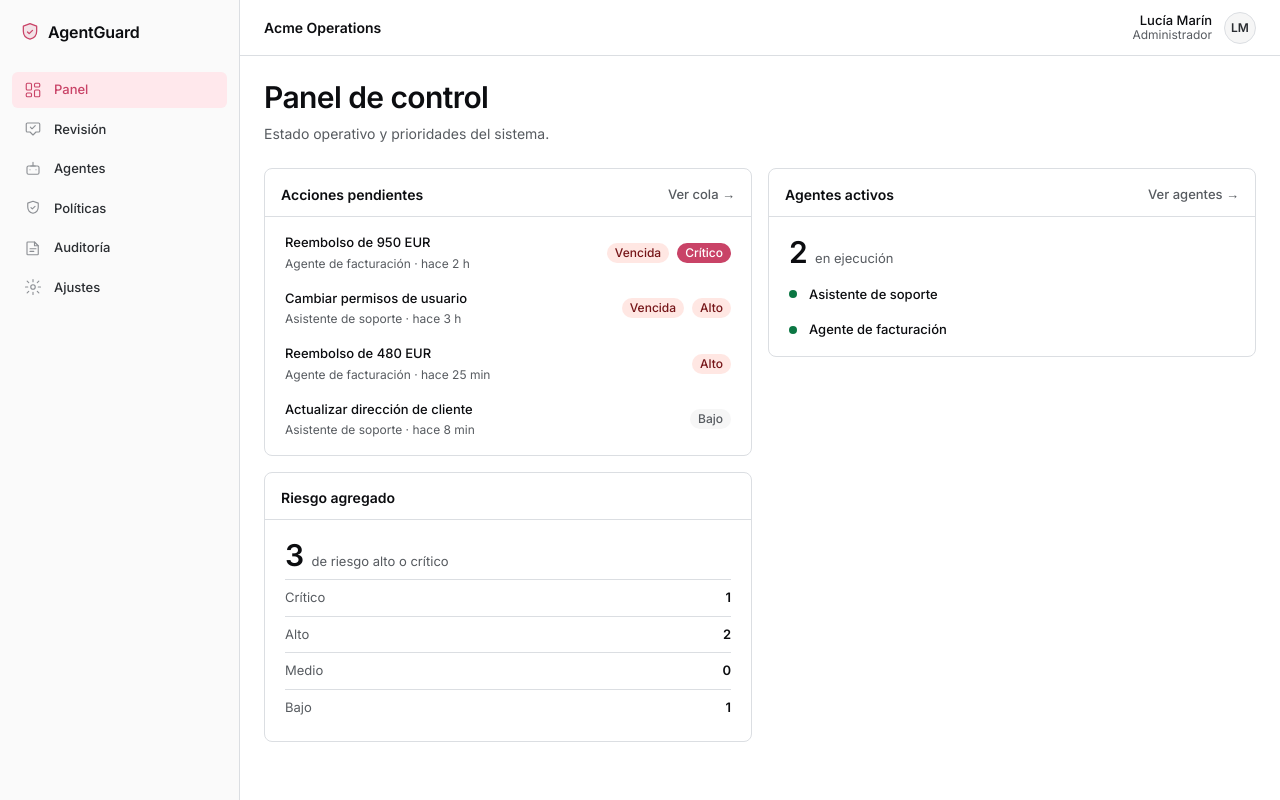
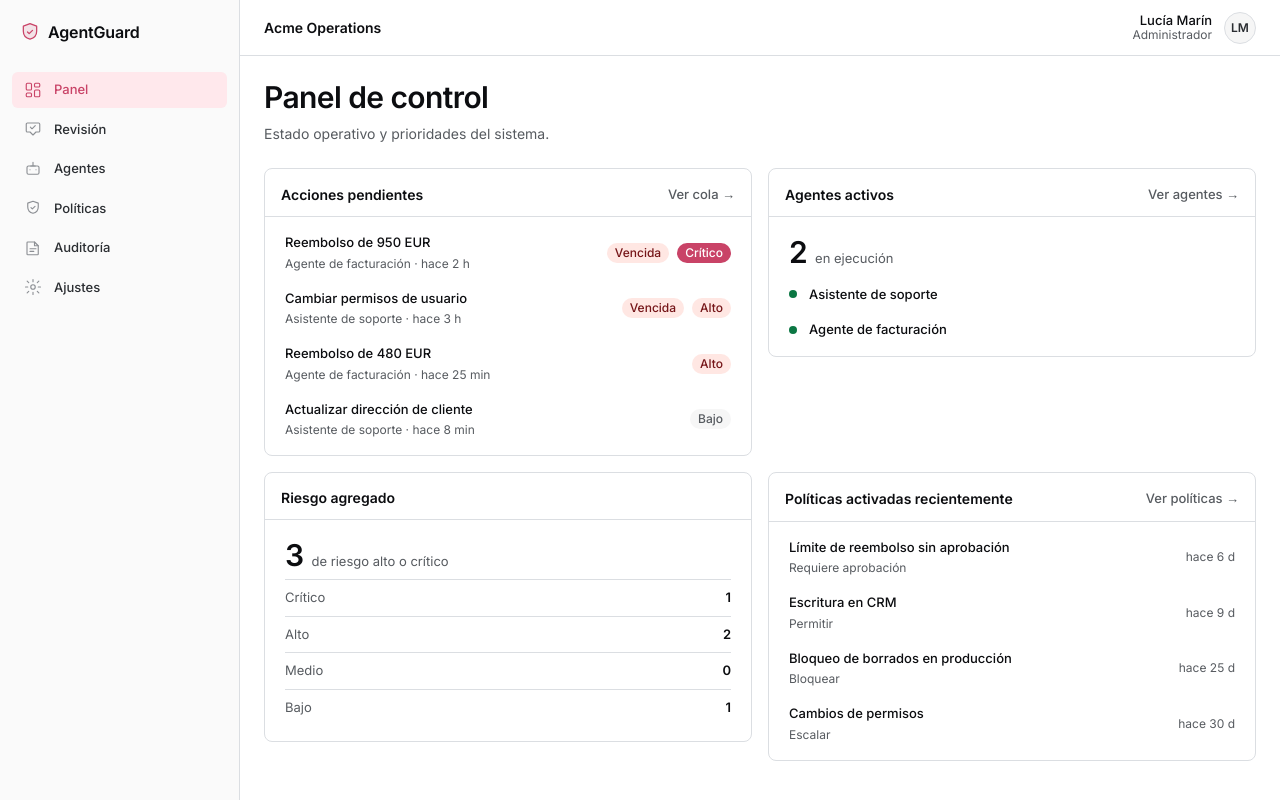
Before and after one commit to fcdev-28/agentguard, a Next.js app: page / in a window 1280 px wide. Built offline with nearby package versions, Linux system fonts and the light colour scheme.

Commit message:
feat: bloque de políticas activadas recientemente

```diff
--- a/src/app/page.tsx
+++ b/src/app/page.tsx
@@ -2,6 +2,7 @@ import { PageHeader } from "@/components/app-shell/page-header";
 import { PendingActionsBlock } from "@/components/dashboard/pending-actions-block";
 import { ActiveAgentsBlock } from "@/components/dashboard/active-agents-block";
 import { RiskBlock } from "@/components/dashboard/risk-block";
+import { RecentPoliciesBlock } from "@/components/dashboard/recent-policies-block";
 import styles from "@/components/dashboard/dashboard.module.css";
 
 export default function Home() {
@@ -15,6 +16,7 @@ export default function Home() {
         <PendingActionsBlock />
         <ActiveAgentsBlock />
         <RiskBlock />
+        <RecentPoliciesBlock />
       </div>
     </div>
   );
--- /dev/null
+++ b/src/components/dashboard/recent-policies-block.tsx
@@ -0,0 +1,50 @@
+import Link from "next/link";
+import { DashboardBlock } from "./dashboard-block";
+import { EmptyState } from "@/components/feedback/empty-state";
+import { getRecentPolicies } from "@/lib/dashboard";
+import { formatRelativeTime } from "@/lib/format";
+import { policyEffectLabel } from "@/domain";
+import { policies } from "@/data/demo-data";
+import styles from "./dashboard.module.css";
+
+/** Bloque: políticas que pasaron a activas más recientemente. */
+export function RecentPoliciesBlock() {
+  const recent = getRecentPolicies(policies);
+
+  return (
+    <DashboardBlock
+      title="Políticas activadas recientemente"
+      action={
+        <Link href="/policies" className={styles.blockAction}>
+          Ver políticas →
+        </Link>
+      }
+    >
+      {recent.length === 0 ? (
+        <EmptyState title="No hay políticas activas." />
+      ) : (
+        recent.map((policy) => (
+          <Link
+            key={policy.id}
+            href={`/policies/${policy.id}`}
+            className={styles.row}
+          >
+            <div className={styles.rowMain}>
+              <span className={styles.rowTitle}>{policy.name}</span>
+              <span className={styles.rowMeta}>
+                {policyEffectLabel[policy.effect]}
+              </span>
+            </div>
+            <div className={styles.rowAside}>
+              <span className={styles.rowMeta}>
+                {policy.publishedAt
+                  ? formatRelativeTime(policy.publishedAt)
+                  : "—"}
+              </span>
+            </div>
+          </Link>
+        ))
+      )}
+    </DashboardBlock>
+  );
+}
--- a/src/domain/policy.ts
+++ b/src/domain/policy.ts
@@ -19,3 +19,11 @@ export interface Policy {
   updatedAt: string;
   publishedAt: string | null;
 }
+
+/** Etiqueta visible en castellano para cada efecto de política. */
+export const policyEffectLabel: Record<PolicyEffect, string> = {
+  allow: "Permitir",
+  block: "Bloquear",
+  require_approval: "Requiere aprobación",
+  escalate: "Escalar",
+};
```
